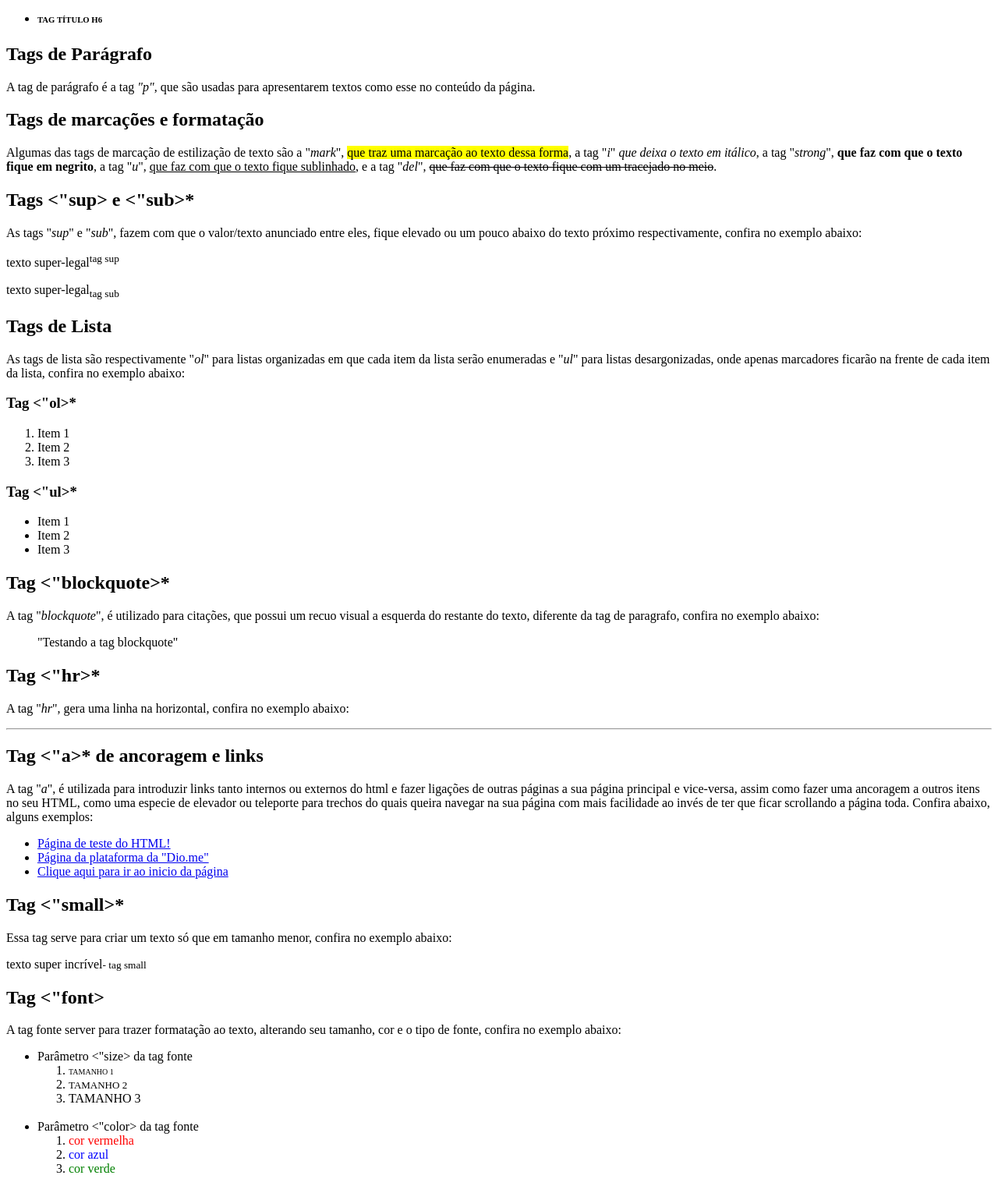
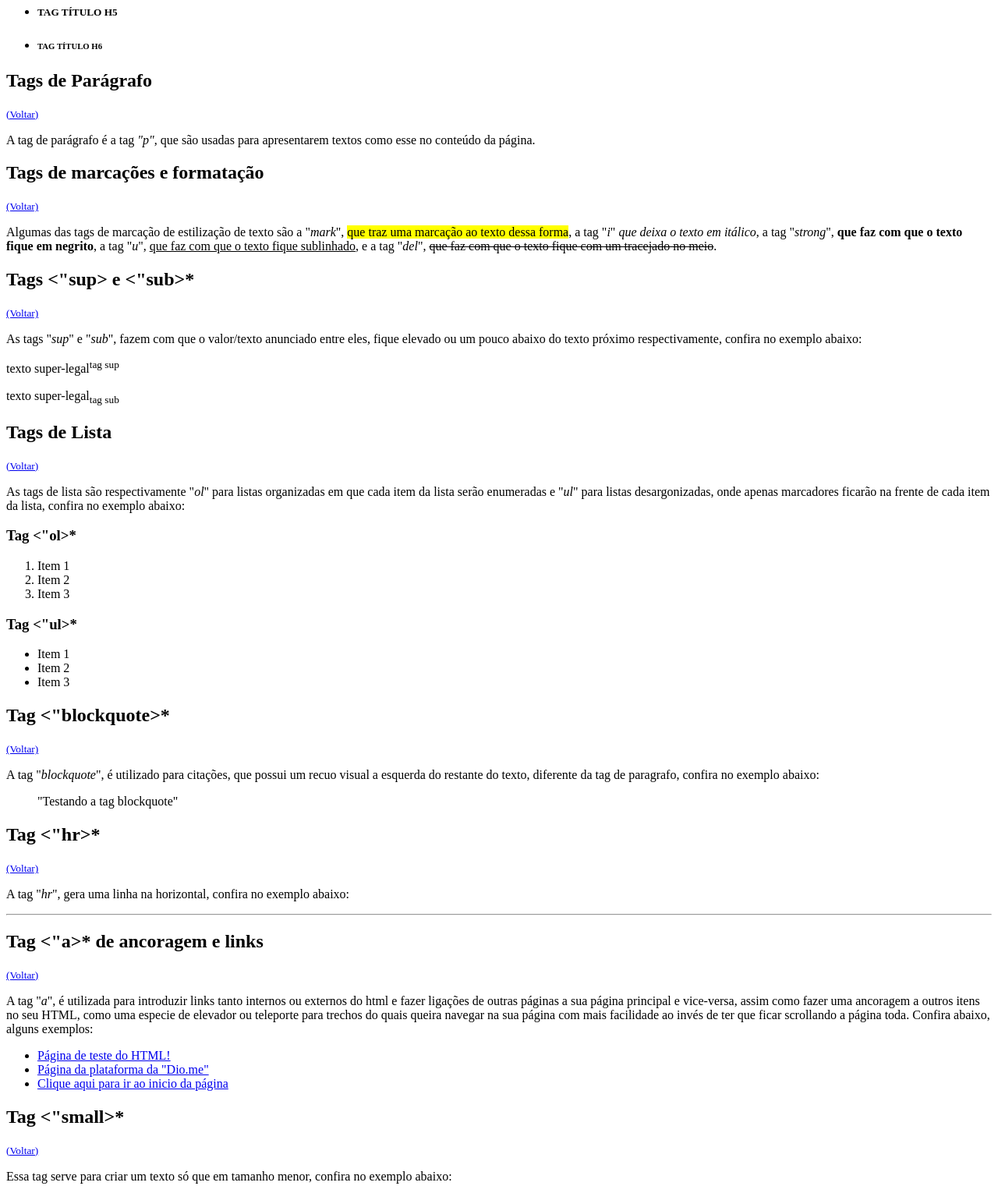
Before and after one commit to naillath/desafio-projeto-introducao-html, a plain HTML site: page index.html in a window 1280 px wide. Shown: the part 740-2261 px from the top of the page at 78% size. Drawn offline with Linux system fonts and the light colour scheme.

Commit message:
Update index.html

```diff
--- a/index.html
+++ b/index.html
@@ -35,6 +35,7 @@
     </ul>
 
     <h2 id="tag-titulo">Tags de Títulos</h2>
+    <small><a href="#inicio">(Voltar)</a></small>
     <p>As tags de titulos são as de "<strong>h1</strong>" até "<strong>h6</strong>", definido o nível de hierarquia e
         relevância entre elas, sendo que a "<strong>h1</strong>" é a de maior nível entre eles e tamanho, vejo no
         exemplo abaixo:</p>
@@ -59,22 +60,26 @@
         </li>
     </ul>
     <h2 id="tag-paragrafo">Tags de Parágrafo</h2>
+    <small><a href="#inicio">(Voltar)</a></small>
     <p>A tag de parágrafo é a tag <i>"p"</i>, que são usadas para apresentarem textos como esse no conteúdo da página.
     </p>
 
     <h2 id="tag-marcacao">Tags de marcações e formatação</h2>
+    <small><a href="#inicio">(Voltar)</a></small>
     <p>Algumas das tags de marcação de estilização de texto são a "<i>mark</i>", <mark>que traz uma marcação ao texto
             dessa forma</mark>, a tag "<i>i</i>"<i> que deixa o texto em itálico</i>, a tag "<i>strong</i>", <strong>que
             faz com que o texto fique em negrito</strong>, a tag "<i>u</i>", <u>que faz com que o texto fique
             sublinhado</u>, e a tag "<i>del</i>", <del>que faz com que o texto fique com um tracejado no meio</del>.</p>
 
     <h2 id="tag-sup-sub">Tags <"sup> e <"sub>*</h2>
+    <small><a href="#inicio">(Voltar)</a></small>
     <p>As tags "<i>sup</i>" e "<i>sub</i>", fazem com que o valor/texto anunciado entre eles, fique elevado ou um pouco
         abaixo do texto próximo respectivamente, confira no exemplo abaixo:</p>
     <p>texto super-legal<sup>tag sup</sup></p>
     <p>texto super-legal<sub>tag sub</sub></p>
 
     <h2 id="tag-lista">Tags de Lista</h2>
+    <small><a href="#inicio">(Voltar)</a></small>
     <p>As tags de lista são respectivamente "<i>ol</i>" para listas organizadas em que cada item da lista serão
         enumeradas e "<i>ul</i>" para listas desargonizadas, onde apenas marcadores ficarão na frente de cada item da
         lista, confira no exemplo abaixo:</p>
@@ -93,16 +98,19 @@
     </ul>
 
     <h2 id="tag-blockquote">Tag <"blockquote>*</h2>
+    <small><a href="#inicio">(Voltar)</a></small>
     <p>A tag "<i>blockquote</i>", é utilizado para citações, que possui um recuo visual a esquerda do restante do texto,
         diferente da tag de paragrafo, confira no exemplo abaixo:</p>
 
     <blockquote>"Testando a tag blockquote"</blockquote>
 
     <h2 id="tag-hr">Tag <"hr>*</h2>
+    <small><a href="#inicio">(Voltar)</a></small>
     <p>A tag "<i>hr</i>", gera uma linha na horizontal, confira no exemplo abaixo:</p>
     <hr>
 
     <h2 id="tag-a">Tag <"a>* de ancoragem e links</h2>
+    <small><a href="#inicio">(Voltar)</a></small>
     <p>A tag "<i>a</i>", é utilizada para introduzir links tanto internos ou externos do html e fazer ligações de outras
         páginas a sua página principal e vice-versa, assim como fazer uma ancoragem a outros itens no seu HTML, como uma
         especie de elevador ou teleporte para trechos do quais queira navegar na sua página com mais facilidade ao invés
@@ -114,11 +122,13 @@
     </ul>
 
     <h2 id="tag-small">Tag <"small>*</h2>
+    <small><a href="#inicio">(Voltar)</a></small>
     <p>Essa tag serve para criar um texto só que em tamanho menor, confira no exemplo abaixo:</p>
     <p>texto super incrível<small>- tag small</small></p>
 
     <h2 id="tag-font">Tag <"font>
     </h2>
+    <small><a href="#inicio">(Voltar)</a></small>
     <p>A tag fonte server para trazer formatação ao texto, alterando seu tamanho, cor e o tipo de fonte, confira no
         exemplo abaixo:</p>
     <ul>
@@ -162,6 +172,7 @@
 
     <h2 id="tag-abbr">Tag <"abbr>
     </h2>
+    <small><a href="#inicio">(Voltar)</a></small>
     <p>A tag <i>
             <"abbr>
         </i> é utilizada para abreviações, utiliza ela em alguma abreviação e o atributo global "title" para colocar a
@@ -173,6 +184,7 @@
 
     <br>
     <h3 id="referencias">Referências:</h3>
+    <small><a href="#inicio">(Voltar)</a></small>
     <p>Nesse último paragrafo, reservo para anexar alguns de sites que utilizei para tirar dúvidas sobre a função de
         algumas tags e das quais você poderá também para ter uma noção mais ampla sobre elas:</p>
     <a href="https://www.geeksforgeeks.org/html-tags-a-to-z-list/?ref=shm" target="_blank">GeeksforGeeks - HTML
```
